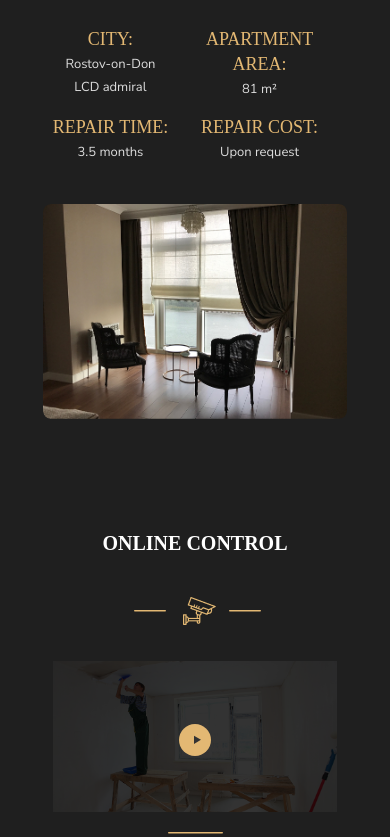
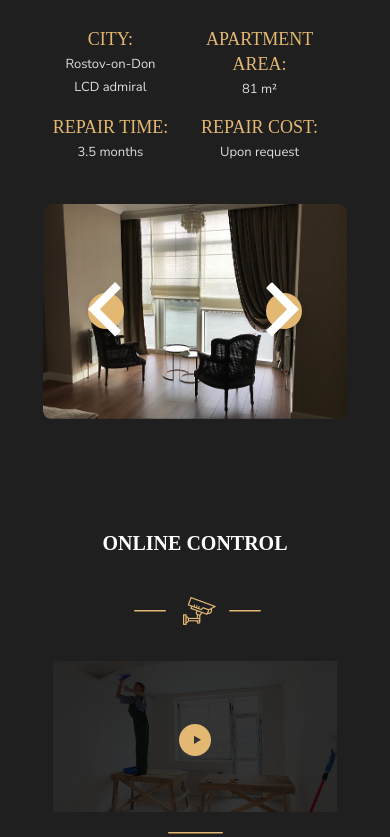
Before and after one commit to Danil-AL/landing, a website: page index.html in a window 390 px wide. Shown: the part 640-1477 px from the top of the page. Drawn offline with Linux system fonts and the light colour scheme.

Commit message:
Update style.css

```diff
--- a/style.css
+++ b/style.css
@@ -1526,7 +1526,7 @@ p {
     display: block;
     pointer-events: auto;
     position: absolute;
-    bottom: -50%;
+    top: 50%;
     left: 30px;
     right: 30px;
     transform: translateY(-50%);
```
